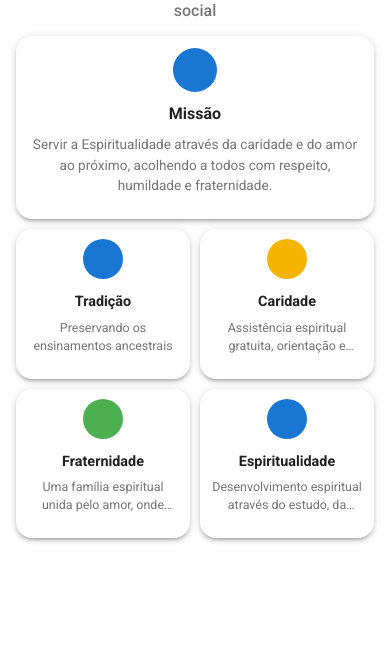
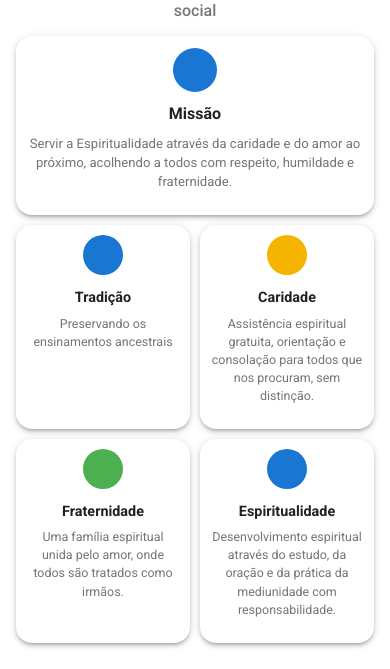
Before and after one commit to guelfi/Batuara.net, a React (Create React App) app in the folder src/Frontend/PublicWebsite/: page / in a window 390 px wide. Shown: the part 2200-2869 px from the top of the page. Built offline with nearby package versions, Linux system fonts and the light colour scheme; no server answers; some icons are missing.

Commit message:
fix(publicwebsite): exibir texto completo nos cards da Nossa Missao (mobile)

```diff
--- a/src/Frontend/PublicWebsite/src/components/sections/AboutSection.tsx
+++ b/src/Frontend/PublicWebsite/src/components/sections/AboutSection.tsx
@@ -210,13 +210,8 @@ const AboutSection: React.FC = () => {
                     color="text.secondary"
                     title={missionText}
                     sx={{
-                      lineHeight: 1.5,
-                      fontSize: { xs: '0.85rem', md: '0.9rem' },
-                      overflow: 'hidden',
-                      textOverflow: 'ellipsis',
-                      display: { xs: '-webkit-box', md: 'block' },
-                      WebkitBoxOrient: 'vertical',
-                      WebkitLineClamp: 3,
+                      lineHeight: 1.45,
+                      fontSize: { xs: '0.82rem', md: '0.9rem' },
                     }}
                   >
                     {missionText}
@@ -257,11 +252,6 @@ const AboutSection: React.FC = () => {
                         sx={{
                           lineHeight: 1.45,
                           fontSize: { xs: '0.78rem', sm: '0.9rem', md: '0.9rem' },
-                          overflow: 'hidden',
-                          textOverflow: 'ellipsis',
-                          display: { xs: '-webkit-box', sm: 'block' },
-                          WebkitBoxOrient: 'vertical',
-                          WebkitLineClamp: 2,
                         }}
                       >
                         {item.text}
```
